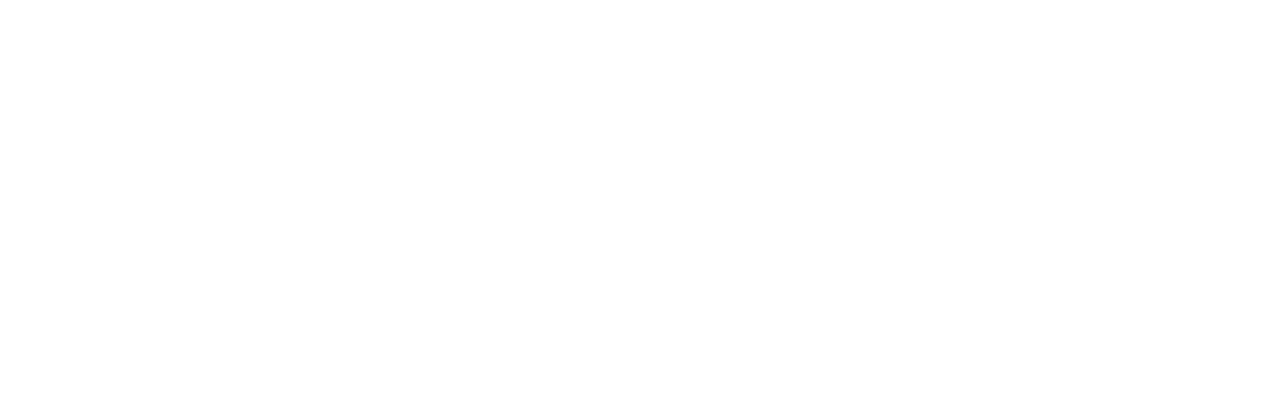
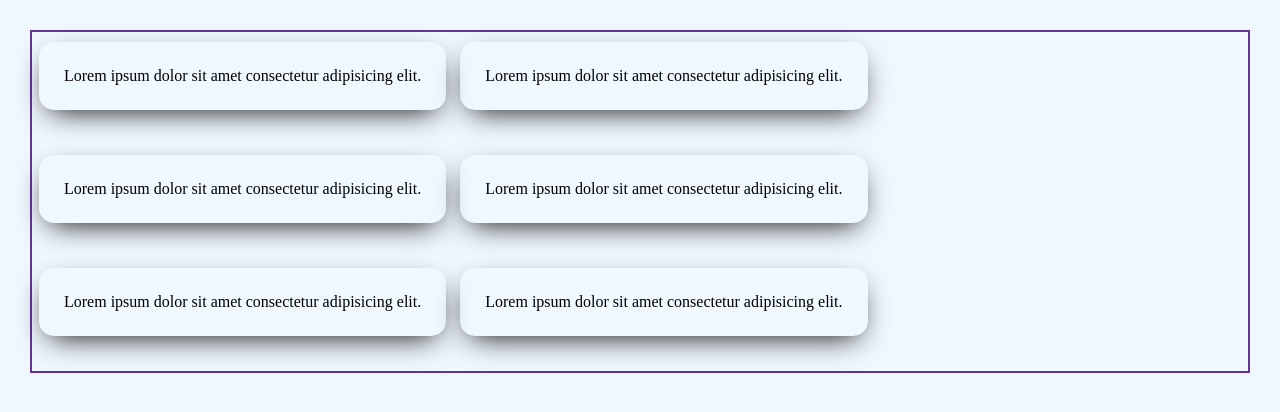
Before and after one commit to thezman88/flexBox, a website: page index.html in a window 1280 px wide. Drawn offline with Linux system fonts and the light colour scheme.

Commit message:
box and cards added

```diff
--- a/index.html
+++ b/index.html
@@ -1,13 +1,56 @@
 <!DOCTYPE html>
 <html lang="en">
+
 <head>
     <meta charset="UTF-8">
     <meta name="viewport" content="width=device-width, initial-scale=1.0">
     <link rel="stylesheet" href="style.css">
     <title>Document</title>
 </head>
+
 <body>
+
+
+    <div class="container">
+
+            <div class="card">
+                <div class="card-content">
+                    <p>Lorem ipsum dolor sit amet consectetur adipisicing elit.</p>
+                </div>
+            </div>
+
+            <div class="card">
+                <div class="card-content">
+                    <p>Lorem ipsum dolor sit amet consectetur adipisicing elit.</p>
+                </div>
+            </div>
+            <div class="card">
+                <div class="card-content">
+                    <p>Lorem ipsum dolor sit amet consectetur adipisicing elit.</p>
+                </div>
+            </div>
+            <div class="card">
+                <div class="card-content">
+                    <p>Lorem ipsum dolor sit amet consectetur adipisicing elit.</p>
+                </div>
+            </div>
+            <div class="card">
+                <div class="card-content">
+                    <p>Lorem ipsum dolor sit amet consectetur adipisicing elit.</p>
+                </div>
+            </div>
+            <div class="card">
+                <div class="card-content">
+                    <p>Lorem ipsum dolor sit amet consectetur adipisicing elit.</p>
+                </div>
+            </div>
+
+
+    </div>
+
+
 
     <script src="scripts.js"></script>
 </body>
+
 </html>
--- a/style.css
+++ b/style.css
@@ -0,0 +1,53 @@
+*{
+    margin: 0px;
+    padding: 0px;
+}
+/* .container{
+    width: 960px;
+    height: 100vh;
+    margin: 0 auto;
+    display: flex;
+    flex-direction: column;
+    align-items: center;
+    justify-content: center;
+    flex-wrap: nowrap;
+
+} */
+
+body{
+    background-color: aliceblue
+}
+
+
+.container{
+    margin: 30px 30px 30px 30px;
+    border: 2px solid rebeccapurple;
+    display: flex;
+    flex-direction: row;
+    flex-wrap: wrap;
+
+    /* align-items: stretch; */
+}
+
+
+
+
+.card{
+  /* height: 100%; */
+  box-shadow: 0px 10px 30px -10px black) !important;
+  -webkit-box-shadow: 0px 10px 30px -10px black !important;
+  -moz-box-shadow: 0px 10px 30px -10px black !important;
+  -ms-box-shadow: 0px 10px 30px -10px black !important;
+  -o-box-shadow: 0px 10px 30px -10px black !important;
+  /* margin-bottom: 500px; */
+  border-radius: 15px;
+  padding: 25px;
+  margin: 10px 7px 35px 7px;
+
+
+
+}
+
+.card-content{
+
+}
```
